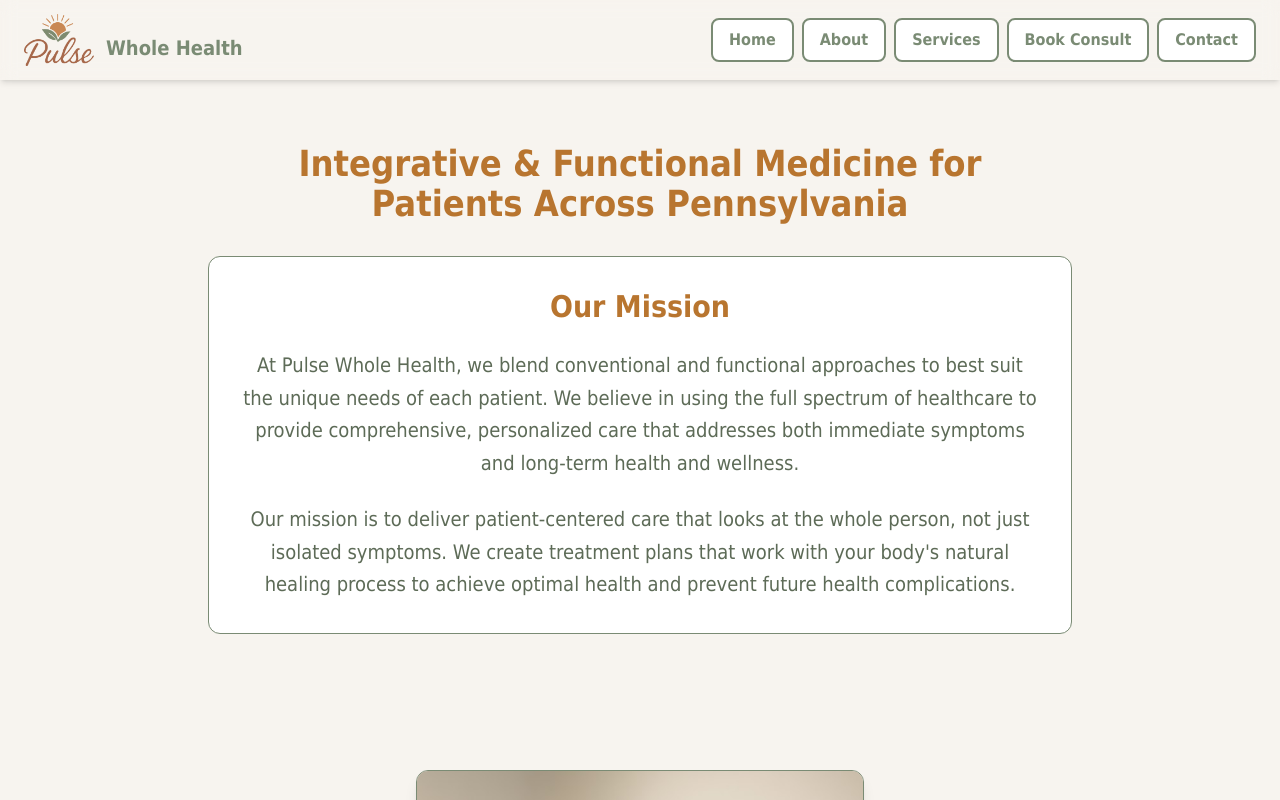
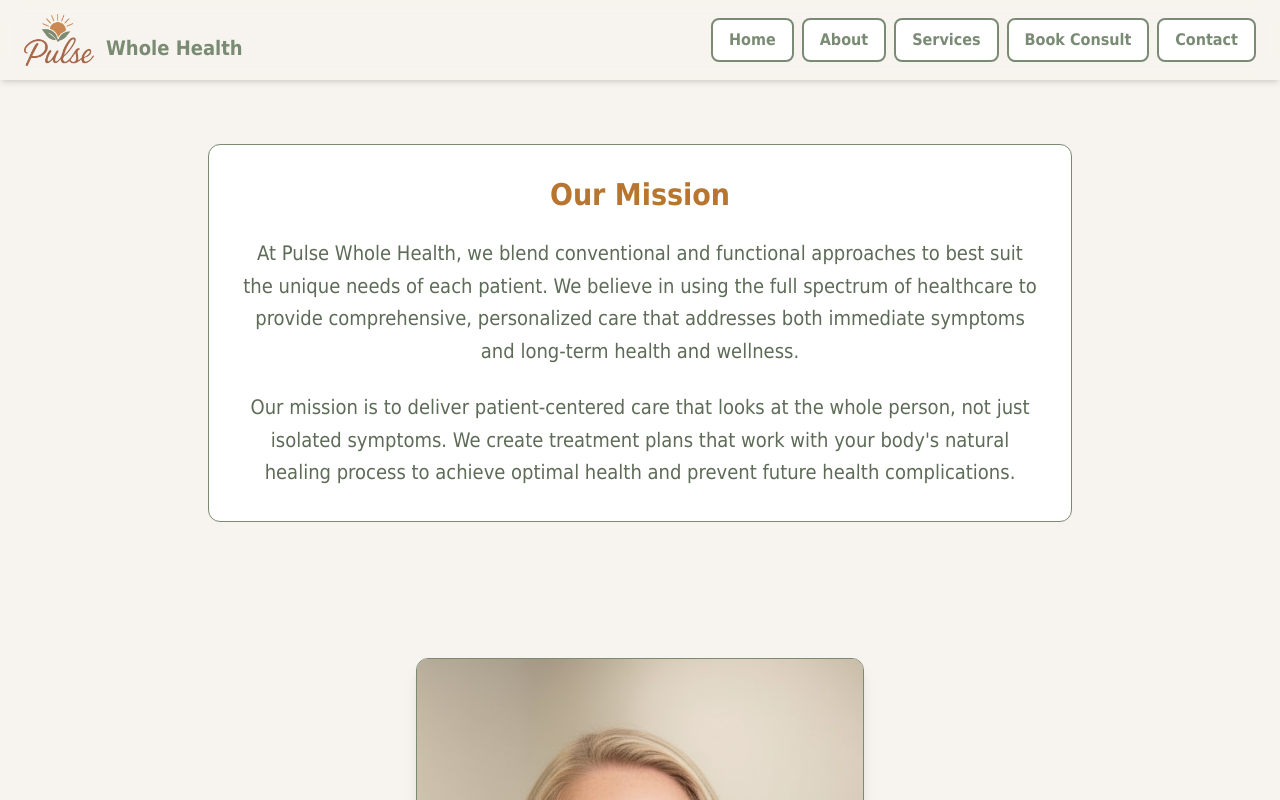
Before and after one commit to allyynorton/pulse-clinic, a Next.js app: page /About in a window 1280 px wide. Shown: the top 800 px of the page. Built offline with nearby package versions, Linux system fonts and the light colour scheme; no server answers.

Commit message:
Remove About page headline

```diff
--- a/src/app/About/page.tsx
+++ b/src/app/About/page.tsx
@@ -14,9 +14,6 @@ export default function About() {
       {/* Hero Section */}
       <section className="relative bg-cream text-brown pb-12 pt-16">
         <div className="container mx-auto px-6 flex flex-col items-center text-center">
-          <h1 className="text-4xl font-bold mb-8 max-w-3xl" style={{ color: '#b8752f' }}>
-            Integrative &amp; Functional Medicine for Patients Across Pennsylvania
-          </h1>
           {/* Mission Statement */}
           <div className="max-w-4xl mx-auto mb-8 w-full px-4">
             <div className="bg-white rounded-xl p-8 border border-cream">
```
